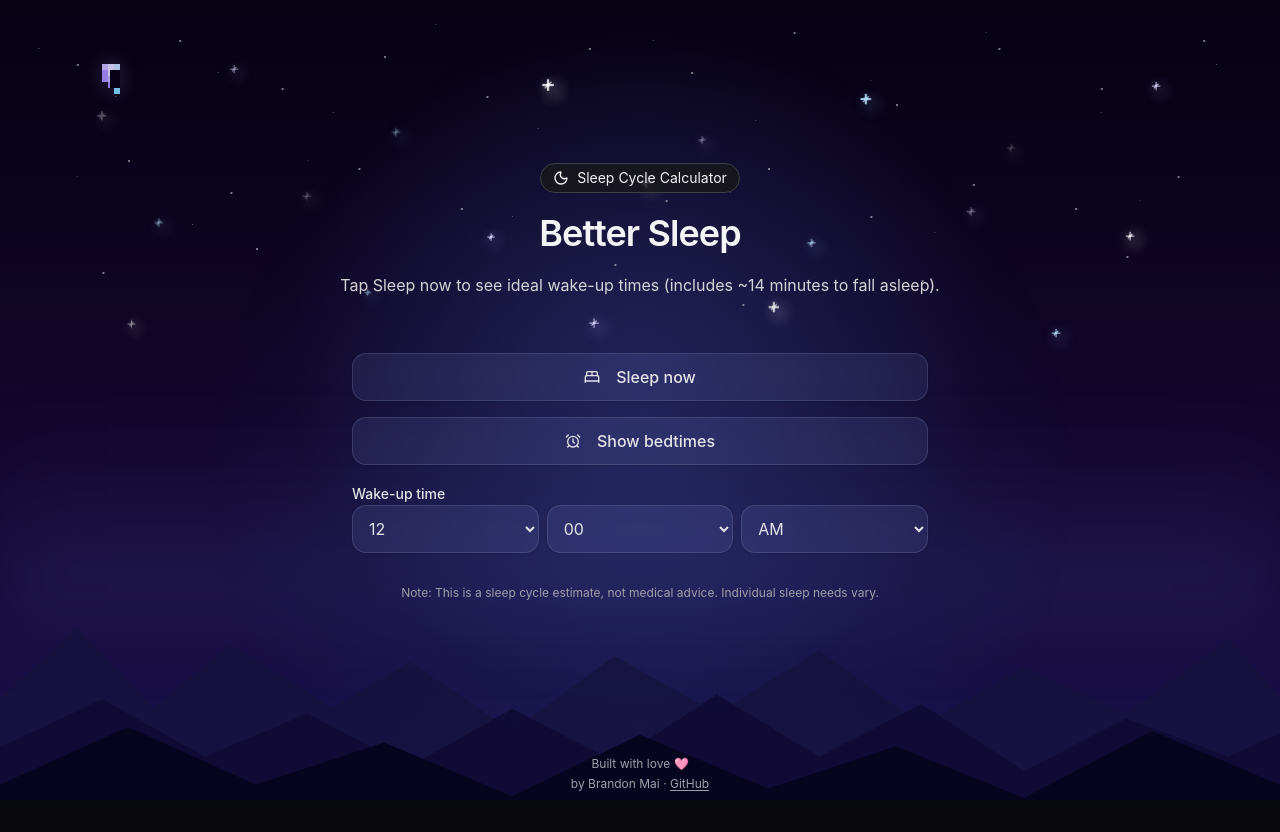
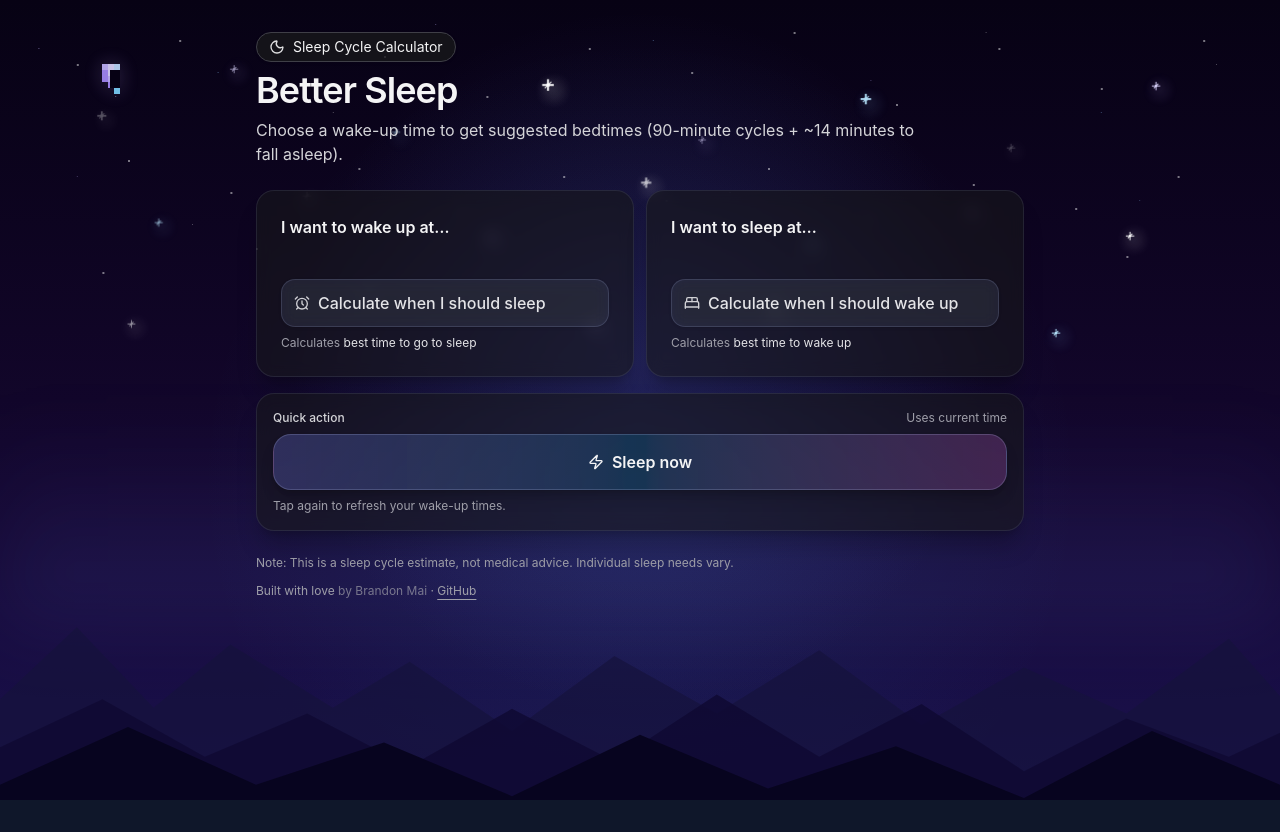
Before and after one commit to barndonmai/better-sleep, a React (Vite) app: page / in a window 1280 px wide. After the commit the page ends 800 px from the top, so only its background shows below. Built offline with nearby package versions, Linux system fonts and the light colour scheme.

Commit message:
Add distinguished flows for wake up and sleep at times

```diff
--- a/src/App.jsx
+++ b/src/App.jsx
@@ -1,8 +1,10 @@
 import { Moon } from "lucide-react";
 import { motion } from "framer-motion";
+
 import SleepHero from "@/components/SleepHero";
 import SleepResultsCard from "@/components/SleepResultsCard";
 import NightBackground from "@/components/NightBackground";
+
 import { useTheme } from "@/hooks/useTheme";
 import { useSleepCalculator } from "@/hooks/useSleepCalculator";
 
@@ -12,99 +14,82 @@ export default function BetterSleep() {
   const {
     wakeTime,
     setWakeTime,
+    sleepTime,
+    setSleepTime,
+
     mode,
     subtitle,
     results,
     hasCalculated,
     resultsRenderKey,
+
     calculateSleepNow,
     calculateFromWakeTime,
+    calculateFromSleepTime,
   } = useSleepCalculator();
 
   return (
     <div className={classes.page}>
       {darkMode && <NightBackground />}
 
-      <div className="relative z-10 mx-auto flex min-h-[calc(100vh-2rem)] w-full max-w-4xl flex-col">
-        <div className="flex flex-1 flex-col justify-center">
+      <div className="relative mx-auto w-full max-w-3xl">
         <motion.div
-            initial={{ opacity: 0, y: 12 }}
+          initial={{ opacity: 0, y: 8 }}
           animate={{ opacity: 1, y: 0 }}
-            className="mb-6"
+          transition={{ duration: 0.35 }}
         >
-            <div className="flex flex-col items-center gap-3 text-center">
           <div className={classes.pill}>
-                <Moon className="h-4 w-4" />
+            <Moon className="h-4 w-4 opacity-90" />
             Sleep Cycle Calculator
           </div>
 
-              <h1 className="text-2xl font-semibold tracking-tight sm:text-3xl md:text-4xl">
+          <h1 className="text-4xl font-semibold tracking-tight">
             Better Sleep
           </h1>
+          <p className={classes.subtitle}>{subtitle}</p>
 
-              <p className={`${classes.subtitle} mx-auto text-center`}>
-                {subtitle}
-              </p>
-            </div>
-          </motion.div>
-
-          <motion.div
-            layout
-            transition={{ duration: 0.25 }}
-            className={hasCalculated ? "mt-6" : "mt-8"}
-          >
           <SleepHero
             classes={classes}
             wakeTime={wakeTime}
             setWakeTime={setWakeTime}
+            sleepTime={sleepTime}
+            setSleepTime={setSleepTime}
             onSleepNow={calculateSleepNow}
             onWakeAtTime={calculateFromWakeTime}
+            onSleepAtTime={calculateFromSleepTime}
           />
-          </motion.div>
 
           {hasCalculated && (
-            <motion.div
+            <div className="mt-6">
+              <SleepResultsCard
                 key={resultsRenderKey}
-              id="results"
-              initial={{ opacity: 0, y: 8 }}
-              animate={{ opacity: 1, y: 0 }}
-              transition={{ duration: 0.2 }}
-              className="mx-auto mt-6 w-full max-w-2xl"
-            >
-              <SleepResultsCard
                 classes={classes}
                 mode={mode}
                 results={results}
                 darkMode={darkMode}
                 wakeTime={wakeTime}
+                sleepTime={sleepTime}
               />
-            </motion.div>
+            </div>
           )}
 
-          <p className={`${classes.footer} mt-8 text-center`}>
-            Note: This is a sleep cycle estimate, not medical advice. Individual
-            sleep needs vary.
-          </p>
+          <div className={classes.footer}>
+            <div className="mt-6">
+              Note: This is a sleep cycle estimate, not medical advice.
+              Individual sleep needs vary.
             </div>
-
-        <footer className="pb-2 pt-6 text-center">
-          <div
-            className={`space-y-1 text-xs ${darkMode ? "text-zinc-400" : "text-zinc-500"}`}
-          >
-            <p>Built with love 🩷</p>
-            <p>
-              by Brandon Mai ·{" "}
+            <div className="mt-3">
+              Built with love <span className="opacity-70">by Brandon Mai</span>{" "}
+              ·{" "}
               <a
-                href="https://github.com/brandonmai"
-                target="_blank"
-                rel="noreferrer"
-                className="underline underline-offset-2 hover:opacity-80"
+                href="https://github.com/barndonmai/better-sleep"
+                className="underline underline-offset-4 hover:opacity-90"
               >
                 GitHub
               </a>
-            </p>
             </div>
-        </footer>
+          </div>
+        </motion.div>
       </div>
     </div>
   );
--- a/src/components/SleepHero.jsx
+++ b/src/components/SleepHero.jsx
@@ -1,4 +1,6 @@
-import { BedDouble, AlarmClock } from "lucide-react";
+import { useState } from "react";
+import { AlarmClock, BedDouble, Zap } from "lucide-react";
+import { Card, CardContent, CardHeader, CardTitle } from "@/components/ui/card";
 import { Button } from "@/components/ui/button";
 
 const hours = ["1", "2", "3", "4", "5", "6", "7", "8", "9", "10", "11", "12"];
@@ -7,15 +9,18 @@ const minutes = Array.from({ length: 12 }, (_, i) =>
 );
 const meridiems = ["AM", "PM"];
 
-function parseWakeTime(wakeTime) {
-  if (!wakeTime || !wakeTime.includes(":")) {
-    return { hour12: "7", minute: "00", meridiem: "AM" };
-  }
+function parseTime(
+  timeStr,
+  fallback = { hour12: "7", minute: "00", meridiem: "AM" },
+) {
+  if (!timeStr || !timeStr.includes(":")) return fallback;
 
-  const [hRaw, mRaw] = wakeTime.split(":").map(Number);
+  const [hRaw, mRaw] = timeStr.split(":").map(Number);
+  if (!Number.isFinite(hRaw) || !Number.isFinite(mRaw)) return fallback;
+
   const meridiem = hRaw >= 12 ? "PM" : "AM";
   const hour12 = String(hRaw % 12 || 12);
-  const minute = String(Number.isFinite(mRaw) ? mRaw : 0).padStart(2, "0");
+  const minute = String(mRaw).padStart(2, "0");
 
   return { hour12, minute, meridiem };
 }
@@ -40,7 +45,11 @@ function TimeSelect({ value, onChange, options, className }) {
       className={className}
     >
       {options.map((option) => (
-        <option key={option} value={option} className="text-black">
+        <option
+          key={option}
+          value={option}
+          className="bg-zinc-950 text-zinc-100"
+        >
           {option}
         </option>
       ))}
@@ -48,50 +57,28 @@ function TimeSelect({ value, onChange, options, className }) {
   );
 }
 
-export default function SleepHero({
-  classes,
-  wakeTime,
-  setWakeTime,
-  onSleepNow,
-  onWakeAtTime,
-}) {
-  const { hour12, minute, meridiem } = parseWakeTime(wakeTime);
+function TimePickerRow({ label, icon: Icon, value, onChangeTime }) {
+  const { hour12, minute, meridiem } = parseTime(value);
 
   const controlTone =
     "border border-indigo-200/15 bg-indigo-300/10 text-zinc-200 shadow-sm backdrop-blur-sm hover:bg-indigo-300/15";
   const interactiveMotion =
     "transition-all duration-200 hover:-translate-y-0.5 active:translate-y-0 active:scale-[0.99]";
+  const selectClass = `h-12 w-full rounded-xl px-3 text-base ${controlTone} focus:outline-none focus:ring-2 focus:ring-white/20 ${interactiveMotion}`;
 
-  const buttonClass = `h-12 w-full rounded-xl text-base font-medium ${controlTone} ${interactiveMotion}`;
-  const selectClass = `h-12 w-full rounded-xl px-3 text-base ${controlTone} focus:outline-none focus:ring-2 focus:ring-white/20`;
-
-  const updateHour = (nextHour) => {
-    setWakeTime(to24Hour(nextHour, minute, meridiem));
-  };
-
-  const updateMinute = (nextMinute) => {
-    setWakeTime(to24Hour(hour12, nextMinute, meridiem));
-  };
-
-  const updateMeridiem = (nextMeridiem) => {
-    setWakeTime(to24Hour(hour12, minute, nextMeridiem));
-  };
+  const updateHour = (nextHour) =>
+    onChangeTime(to24Hour(nextHour, minute, meridiem));
+  const updateMinute = (nextMinute) =>
+    onChangeTime(to24Hour(hour12, nextMinute, meridiem));
+  const updateMeridiem = (nextMeridiem) =>
+    onChangeTime(to24Hour(hour12, minute, nextMeridiem));
 
   return (
-    <div className="mx-auto max-w-xl">
-      <div className="space-y-4 text-center">
-        <Button onClick={onSleepNow} variant="ghost" className={buttonClass}>
-          <BedDouble className="mr-2 h-4 w-4" />
-          Sleep now
-        </Button>
-
-        <Button onClick={onWakeAtTime} variant="ghost" className={buttonClass}>
-          <AlarmClock className="mr-2 h-4 w-4" />
-          Show bedtimes
-        </Button>
-
-        <div className="space-y-2 text-left">
-          <label className={classes.label}>Wake-up time</label>
+    <div>
+      <div className="mb-2 flex items-center gap-2 text-sm font-medium text-zinc-200">
+        <Icon className="h-4 w-4 opacity-90" />
+        <span>{label}</span>
+      </div>
 
       <div className="grid grid-cols-3 gap-2">
         <TimeSelect
@@ -114,6 +101,199 @@ export default function SleepHero({
         />
       </div>
     </div>
+  );
+}
+
+function FlowEntryCard({
+  classes,
+  title,
+  helperLabel,
+  helperEmphasis,
+  icon: Icon,
+  ctaText,
+  onChoose,
+}) {
+  return (
+    <Card className={classes.card}>
+      <CardHeader className="pb-2">
+        <CardTitle className="text-base">{title}</CardTitle>
+      </CardHeader>
+
+      <CardContent className="space-y-2 pt-0">
+        <Button
+          onClick={onChoose}
+          className={[
+            // selector vibe: left aligned + less “big centered CTA”
+            "h-12 w-full justify-start gap-2 rounded-xl px-4 text-base font-medium",
+            "border border-indigo-200/15 bg-indigo-300/10 text-zinc-200 shadow-sm backdrop-blur-sm hover:bg-indigo-300/15",
+            "transition-all duration-200 hover:-translate-y-0.5 active:translate-y-0 active:scale-[0.99]",
+          ].join(" ")}
+        >
+          <Icon className="h-4 w-4 opacity-90" />
+          {ctaText}
+        </Button>
+
+        <div className="text-xs text-zinc-400 leading-snug">
+          {helperLabel} <span className="text-zinc-200">{helperEmphasis}</span>
+        </div>
+      </CardContent>
+    </Card>
+  );
+}
+
+function FlowExpandedCard({
+  classes,
+  title,
+  helperLabel,
+  helperEmphasis,
+  timeLabel,
+  timeIcon: TimeIcon,
+  timeValue,
+  onTimeChange,
+  actionIcon: ActionIcon,
+  actionText,
+  onAction,
+  onBack,
+}) {
+  const controlTone =
+    "border border-indigo-200/15 bg-indigo-300/10 text-zinc-200 shadow-sm backdrop-blur-sm hover:bg-indigo-300/15";
+  const interactiveMotion =
+    "transition-all duration-200 hover:-translate-y-0.5 active:translate-y-0 active:scale-[0.99]";
+  const buttonClass = `h-12 w-full rounded-xl text-base font-medium ${controlTone} ${interactiveMotion}`;
+
+  return (
+    <Card className={classes.card}>
+      <CardHeader className="pb-3">
+        <div className="flex items-start justify-between gap-3">
+          <div>
+            <CardTitle className="text-base">{title}</CardTitle>
+            <div className="text-xs text-zinc-400">
+              {helperLabel}{" "}
+              <span className="text-zinc-200">{helperEmphasis}</span>
+            </div>
+          </div>
+
+          <button
+            type="button"
+            onClick={onBack}
+            className="text-xs text-zinc-400 underline underline-offset-4 hover:text-zinc-200"
+          >
+            Change
+          </button>
+        </div>
+      </CardHeader>
+
+      <CardContent className="space-y-3">
+        <TimePickerRow
+          label={timeLabel}
+          icon={TimeIcon}
+          value={timeValue}
+          onChangeTime={onTimeChange}
+        />
+
+        <Button className={buttonClass} onClick={onAction}>
+          <ActionIcon className="h-4 w-4" />
+          {actionText}
+        </Button>
+      </CardContent>
+    </Card>
+  );
+}
+
+export default function SleepHero({
+  classes,
+  wakeTime,
+  setWakeTime,
+  sleepTime,
+  setSleepTime,
+  onSleepNow,
+  onWakeAtTime,
+  onSleepAtTime,
+}) {
+  const [activeFlow, setActiveFlow] = useState(null);
+
+  return (
+    <div className="mt-6 space-y-4">
+      <div className="grid gap-3 md:grid-cols-2">
+        {activeFlow === "wake" ? (
+          <FlowExpandedCard
+            classes={classes}
+            title="I want to wake up at…"
+            helperLabel="Calculates"
+            helperEmphasis="best time to go to sleep"
+            timeLabel="Wake-up time"
+            timeIcon={AlarmClock}
+            timeValue={wakeTime}
+            onTimeChange={setWakeTime}
+            actionIcon={BedDouble}
+            actionText="Calculate when I should sleep"
+            onAction={onWakeAtTime}
+            onBack={() => setActiveFlow(null)}
+          />
+        ) : (
+          <FlowEntryCard
+            classes={classes}
+            title="I want to wake up at…"
+            helperLabel="Calculates"
+            helperEmphasis="best time to go to sleep"
+            icon={AlarmClock}
+            ctaText="Calculate when I should sleep"
+            onChoose={() => setActiveFlow("wake")}
+          />
+        )}
+
+        {activeFlow === "sleep" ? (
+          <FlowExpandedCard
+            classes={classes}
+            title="I want to sleep at…"
+            helperLabel="Calculates"
+            helperEmphasis="best time to wake up"
+            timeLabel="Sleep time"
+            timeIcon={BedDouble}
+            timeValue={sleepTime}
+            onTimeChange={setSleepTime}
+            actionIcon={AlarmClock}
+            actionText="Calculate when I should wake up"
+            onAction={onSleepAtTime}
+            onBack={() => setActiveFlow(null)}
+          />
+        ) : (
+          <FlowEntryCard
+            classes={classes}
+            title="I want to sleep at…"
+            helperLabel="Calculates"
+            helperEmphasis="best time to wake up"
+            icon={BedDouble}
+            ctaText="Calculate when I should wake up"
+            onChoose={() => setActiveFlow("sleep")}
+          />
+        )}
+      </div>
+
+      <div
+        className={`rounded-2xl border border-indigo-200/10 bg-zinc-900/50 p-4 ${classes.card}`}
+      >
+        <div className="mb-2 flex items-center justify-between">
+          <div className="text-xs font-medium text-zinc-300">Quick action</div>
+          <div className="text-xs text-zinc-400">Uses current time</div>
+        </div>
+
+        <Button
+          onClick={onSleepNow}
+          className={[
+            "h-14 w-full rounded-2xl text-base font-semibold",
+            "bg-gradient-to-r from-indigo-400/25 via-sky-400/15 to-fuchsia-400/20",
+            "border border-indigo-200/20 text-zinc-100 shadow-lg shadow-black/20",
+            "transition-all duration-200 hover:-translate-y-0.5 hover:bg-indigo-400/20 active:translate-y-0 active:scale-[0.99]",
+          ].join(" ")}
+        >
+          <Zap className="h-4 w-4" />
+          Sleep now
+        </Button>
+
+        <div className="mt-2 text-xs text-zinc-400">
+          Tap again to refresh your wake-up times.
+        </div>
       </div>
     </div>
   );
--- a/src/components/SleepResultsCard.jsx
+++ b/src/components/SleepResultsCard.jsx
@@ -1,14 +1,12 @@
 import { Card, CardContent, CardHeader, CardTitle } from "@/components/ui/card";
 import TimePill from "@/components/TimePill";
 
-function formatWakeTimeLabel(wakeTime) {
-  if (!wakeTime || !wakeTime.includes(":")) return "your selected time";
+function formatTimeLabel(timeStr) {
+  if (!timeStr || !timeStr.includes(":")) return "your selected time";
 
-  const [hourRaw, minuteRaw] = wakeTime.split(":").map(Number);
-
-  if (!Number.isFinite(hourRaw) || !Number.isFinite(minuteRaw)) {
+  const [hourRaw, minuteRaw] = timeStr.split(":").map(Number);
+  if (!Number.isFinite(hourRaw) || !Number.isFinite(minuteRaw))
     return "your selected time";
-  }
 
   const suffix = hourRaw >= 12 ? "PM" : "AM";
   const hour12 = hourRaw % 12 || 12;
@@ -23,33 +21,38 @@ export default function SleepResultsCard({
   results,
   darkMode,
   wakeTime,
+  sleepTime,
 }) {
-  const sleepNowLabel = new Date().toLocaleTimeString([], {
+  const nowLabel = new Date().toLocaleTimeString([], {
     hour: "numeric",
     minute: "2-digit",
   });
 
-  const wakeTimeLabel = formatWakeTimeLabel(wakeTime);
+  const wakeTimeLabel = formatTimeLabel(wakeTime);
+  const sleepTimeLabel = formatTimeLabel(sleepTime);
 
-  const title =
-    mode === "wake"
-      ? `If you want to wake up at ${wakeTimeLabel}, the best times to sleep would be:`
-      : `If you sleep at ${sleepNowLabel}, the best time to wake up would be`;
+  // Single headline, same size/font as the old "Calculate bedtimes" title
+  const headline =
+    mode === "wakeAt"
+      ? `If you want to wake up at ${wakeTimeLabel}, the best times to go to sleep would be:`
+      : mode === "sleepAt"
+        ? `If you want to sleep at ${sleepTimeLabel}, the best times to wake up would be:`
+        : `If you sleep now (${nowLabel}), the best times to wake up would be:`;
 
   return (
     <Card className={classes.card}>
-      <CardHeader className="pb-3">
-        <CardTitle className="text-lg leading-snug">{title}</CardTitle>
+      <CardHeader className="pb-2">
+        <CardTitle className="text-lg">{headline}</CardTitle>
       </CardHeader>
 
-      <CardContent>
-        <div className="space-y-3">
-          {results.map((item, index) => (
-            <div key={`${item.cycles}-${index}`}>
-              <TimePill item={item} darkMode={darkMode} />
-            </div>
-          ))}
-        </div>
+      <CardContent className="grid gap-3">
+        {results.map((item, index) => (
+          <TimePill
+            key={`${item.type}-${item.cycles}-${index}`}
+            item={item}
+            darkMode={darkMode}
+          />
+        ))}
       </CardContent>
     </Card>
   );
--- a/src/hooks/useSleepCalculator.js
+++ b/src/hooks/useSleepCalculator.js
@@ -1,52 +1,88 @@
 import { useMemo, useState } from "react";
-import { getNowTimeString } from "@/lib/time";
-import { getSleepTimesFromWake, getWakeTimesFromNow } from "@/lib/sleep";
+import {
+    getSleepTimesFromWake,
+    getWakeTimesFromNow,
+    getWakeTimesFromSleepTime,
+} from "@/lib/sleep";
 
+/**
+ * Modes:
+ * - wakeAt: user chooses a wake time -> show best bedtimes
+ * - sleepAt: user chooses a sleep time -> show best wake times
+ * - sleepNow: quick action (uses now) -> show best wake times
+ */
 export function useSleepCalculator() {
-    const [wakeTime, setWakeTime] = useState(getNowTimeString());
-    const [mode, setMode] = useState("sleep");
+    // Defaults requested:
+    // Wake: 8:00 AM (08:00)
+    // Sleep: 11:00 PM (23:00)
+    const [wakeTime, setWakeTime] = useState("08:00");
+    const [sleepTime, setSleepTime] = useState("23:00");
+
+    const [mode, setMode] = useState("wakeAt");
     const [hasCalculated, setHasCalculated] = useState(false);
+
+    // Used to force refresh for Sleep now
     const [sleepNowRefreshKey, setSleepNowRefreshKey] = useState(0);
 
     const bedTimes = useMemo(() => getSleepTimesFromWake(wakeTime), [wakeTime]);
 
-    const wakeTimes = useMemo(() => {
-        return getWakeTimesFromNow();
-    }, [sleepNowRefreshKey]);
+    const wakeTimesFromSleepTime = useMemo(
+        () => getWakeTimesFromSleepTime(sleepTime),
+        [sleepTime],
+    );
+
+    const wakeTimesFromNow = useMemo(() => getWakeTimesFromNow(), [sleepNowRefreshKey]);
 
     const subtitle =
-        mode === "wake"
-            ? "Pick a wake-up time and get suggested bedtimes based on 90-minute sleep cycles."
-            : "Tap Sleep now to see ideal wake-up times (includes ~14 minutes to fall asleep).";
+        mode === "wakeAt"
+            ? "Choose a wake-up time to get suggested bedtimes (90-minute cycles + ~14 minutes to fall asleep)."
+            : mode === "sleepAt"
+                ? "Choose a sleep time to get suggested wake-up times (90-minute cycles + ~14 minutes to fall asleep)."
+                : "Sleep now uses the current time—tap again to refresh suggested wake-up times.";
 
-    const results = mode === "wake" ? bedTimes : wakeTimes;
+    const results =
+        mode === "wakeAt" ? bedTimes : mode === "sleepAt" ? wakeTimesFromSleepTime : wakeTimesFromNow;
+
+    const resultsRenderKey = `${mode}-${sleepNowRefreshKey}-${wakeTime}-${sleepTime}`;
 
     const calculateSleepNow = () => {
-        setMode("sleep");
+        setMode("sleepNow");
         setHasCalculated(true);
         setSleepNowRefreshKey((value) => value + 1);
     };
 
     const calculateFromWakeTime = () => {
-        setMode("wake");
+        setMode("wakeAt");
+        setHasCalculated(true);
+    };
+
+    const calculateFromSleepTime = () => {
+        setMode("sleepAt");
         setHasCalculated(true);
     };
 
     const resetCalculator = () => {
-        setWakeTime(getNowTimeString());
+        setWakeTime("08:00");
+        setSleepTime("23:00");
         setHasCalculated(false);
+        setMode("wakeAt");
     };
 
     return {
         wakeTime,
         setWakeTime,
+        sleepTime,
+        setSleepTime,
+
         mode,
-        setMode,
         subtitle,
         results,
         hasCalculated,
+        resultsRenderKey,
+
         calculateSleepNow,
         calculateFromWakeTime,
+        calculateFromSleepTime,
         resetCalculator,
     };
 }
--- a/src/lib/sleep.js
+++ b/src/lib/sleep.js
@@ -10,7 +10,6 @@ function parseTimeToDate(timeStr) {
     const now = new Date();
     const date = new Date(now);
     date.setHours(h, m, 0, 0);
-
     return date;
 }
 
@@ -19,7 +18,6 @@ export function getSleepTimesFromWake(wakeTime) {
     if (!wake) return [];
 
     const results = [];
-
     for (let cycles = 6; cycles >= 3; cycles -= 1) {
         const totalMinutes = cycles * CYCLE_MINUTES + FALL_ASLEEP_MINUTES;
         const bedtime = new Date(wake.getTime() - totalMinutes * 60 * 1000);
@@ -37,9 +35,28 @@ export function getSleepTimesFromWake(wakeTime) {
 export function getWakeTimesFromNow() {
     const now = new Date();
     const start = new Date(now.getTime() + FALL_ASLEEP_MINUTES * 60 * 1000);
+
     const results = [];
+    for (let cycles = 6; cycles >= 1; cycles -= 1) {
+        const wakeTime = new Date(start.getTime() + cycles * CYCLE_MINUTES * 60 * 1000);
 
-    // Best cycle count first (6), then down to shortest
+        results.push({
+            time: wakeTime,
+            cycles,
+            type: "wake",
+        });
+    }
+
+    return results;
+}
+
+export function getWakeTimesFromSleepTime(sleepTime) {
+    const sleep = parseTimeToDate(sleepTime);
+    if (!sleep) return [];
+
+    const start = new Date(sleep.getTime() + FALL_ASLEEP_MINUTES * 60 * 1000);
+
+    const results = [];
     for (let cycles = 6; cycles >= 1; cycles -= 1) {
         const wakeTime = new Date(start.getTime() + cycles * CYCLE_MINUTES * 60 * 1000);
 
```
Lines whose indentation alone changed are shown as unchanged.
